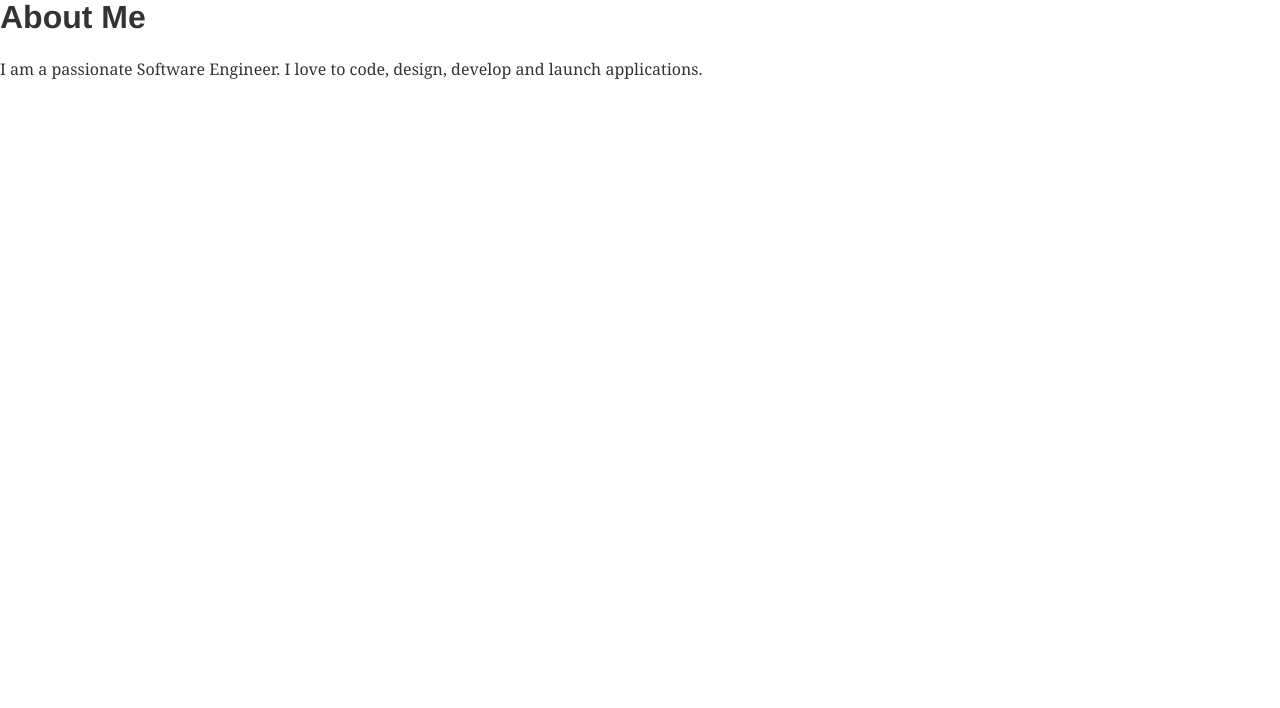
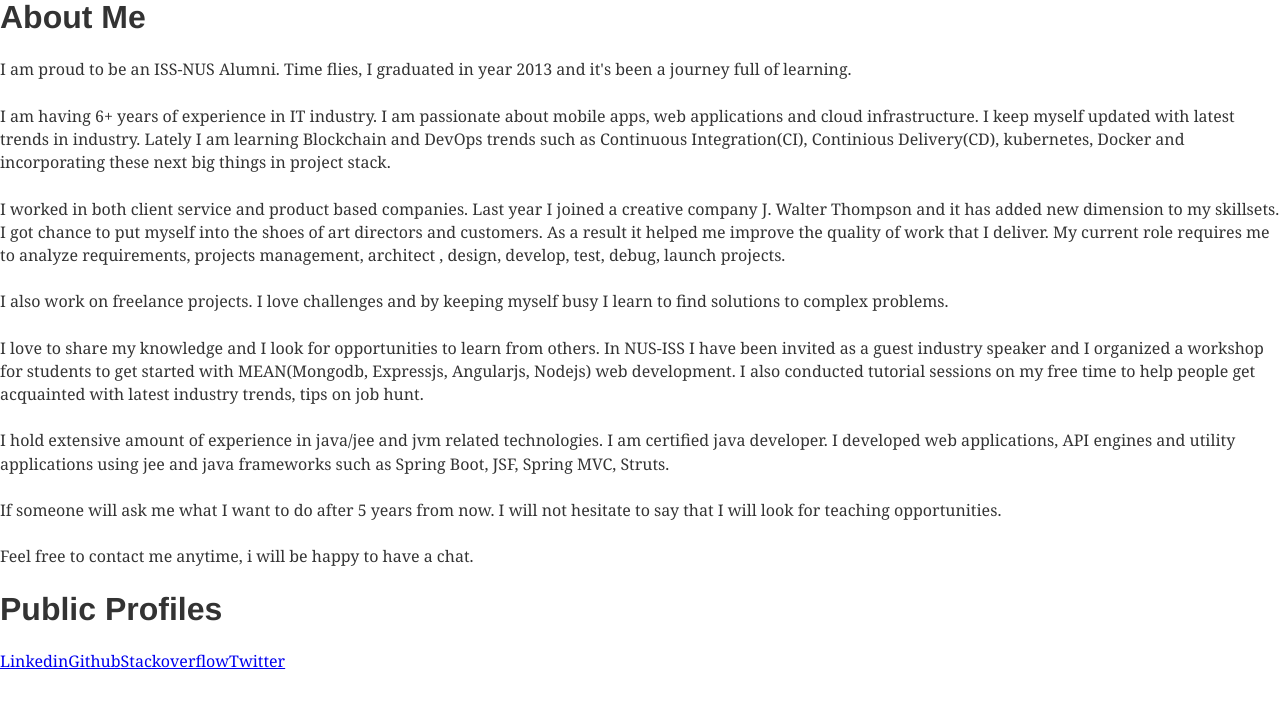
Before and after one commit to narendracode/react-site, a Gatsby site: page /about in a window 1280 px wide. Built offline with nearby package versions, Linux system fonts and the light colour scheme; Gatsby itself is replaced by a stand-in of ours.

Commit message:
contact and about me page updated

```diff
--- a/src/pages/about.js
+++ b/src/pages/about.js
@@ -1,14 +1,52 @@
 import React from "react"
-
+import Link from 'gatsby-link'
 const AboutPage = () => (
 <div className="container">
   <div className="row">
     <div className="col-md-12">
 	    <h1>About Me</h1>
-	    <div>
-	      I am a passionate Software Engineer. I love to code, design, develop and launch applications.
-	    </div>
+	    <p className="text-muted">
+	    I am proud to be an ISS-NUS Alumni. Time flies, I graduated in year 2013 and it's been a journey full of learning.
+	    </p>
+	    <p className="text-muted">
+	    I am having 6+ years of experience in IT industry. I am passionate about mobile apps, web applications and cloud infrastructure. I keep myself updated with latest trends in industry. Lately I am learning Blockchain and  DevOps trends such as Continuous Integration(CI), Continious Delivery(CD), kubernetes, Docker and incorporating these next big things in project stack.
+	    </p>
+	    <p className="text-muted">
+	    I worked in both client service and product based companies. Last year I joined a creative company J. Walter Thompson and it has added new dimension to my skillsets. I got chance to put myself into the shoes of art directors and customers. As a result it helped me improve the quality of work that I deliver. My current role requires me to analyze requirements, projects management, architect , design, develop, test, debug, launch projects.
+	    </p>
+	    <p className="text-muted">
+	    I also work on freelance projects. I love challenges and by keeping myself busy I learn to find solutions to complex problems.
+	    </p>
+	    <p className="text-muted">
+	    I love to share my knowledge and  I look for opportunities to learn from others. In NUS-ISS I have been invited as a guest industry speaker and I organized a workshop for students to get started with MEAN(Mongodb, Expressjs, Angularjs, Nodejs) web development. I also conducted tutorial sessions on my free time  to help people get acquainted with latest industry trends, tips on job hunt.
+	    </p>
+	    <p className="text-muted">
+	    I hold extensive amount of experience in java/jee and jvm related technologies. I am certified java developer. I developed web applications, API engines and utility applications using jee and java frameworks such as Spring Boot, JSF, Spring MVC, Struts.
+	    </p>
+	    <p className="text-muted">
+	    If someone will ask me what I want to do after 5 years from now. I will not hesitate to say that I will look for teaching opportunities.
+	    </p>
+	    <p className="text-muted">
+	    Feel free to contact me anytime, i will be happy to have a chat.
+	    </p>
 	</div>
+  </div>
+  <div className="row">
+  	<div className="col-md-12">
+  		<h1>Public Profiles</h1>
+        <a href="https://sg.linkedin.com/in/narendrakumarsoni" target="_blank" className="nav-link">
+          Linkedin
+        </a>
+        <a href="https://github.com/narendrasoni1989" target="_blank" className="nav-link">
+          Github
+        </a>
+        <a href="http://stackoverflow.com/users/2161130/narendrasoni" target="_blank" className="nav-link">
+          Stackoverflow
+        </a>
+        <a href="https://twitter.com/Narendra_SoniK" target="_blank" className="nav-link">
+          Twitter
+        </a>
+  	</div>
   </div>
 </div>
 )
```
Also changed, not shown: src/pages/contact.js (+24 -9 lines).
